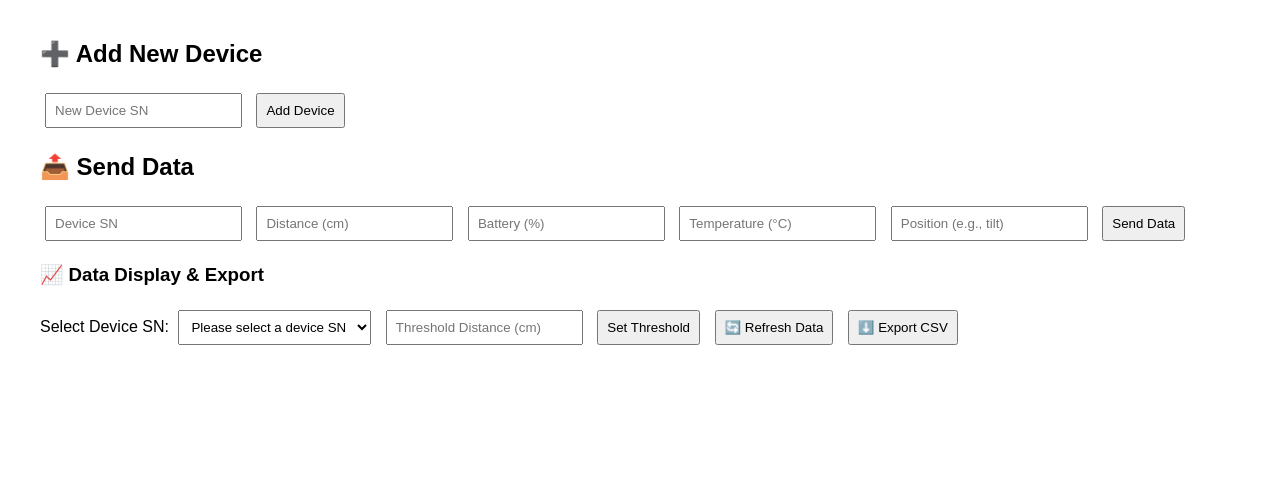
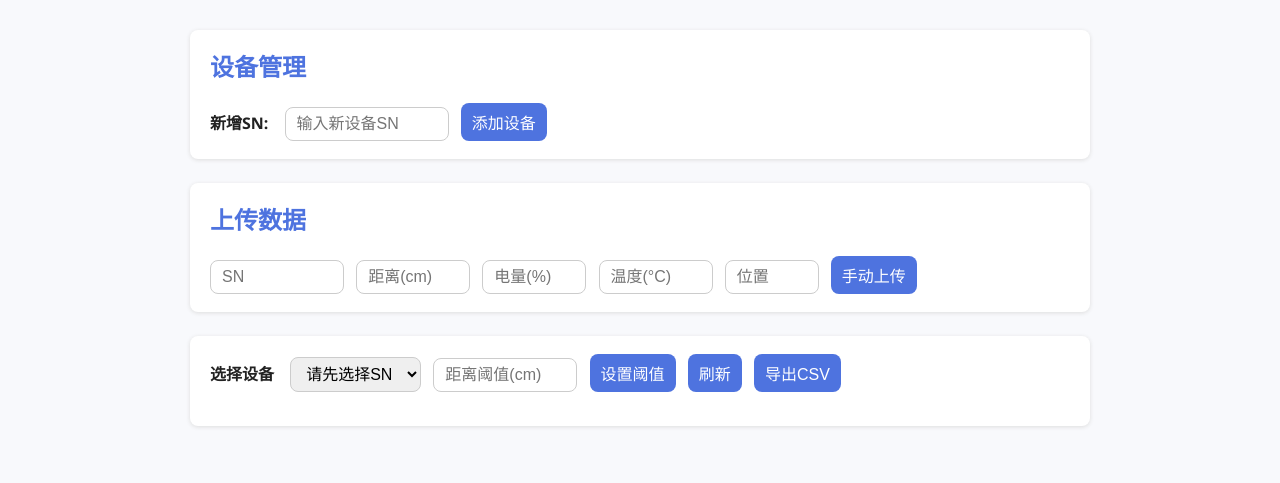
Before and after one commit to JASONCHEE99/bin-sensor-server, a website: page public/index.html in a window 1280 px wide. Drawn offline with Linux system fonts and the light colour scheme; no server answers.

Commit message:
Update index.html

```diff
--- a/public/index.html
+++ b/public/index.html
@@ -3,108 +3,145 @@
 <head>
   <meta charset="UTF-8" />
   <title>Bin Sensor Monitor</title>
+  <meta name="viewport" content="width=device-width,initial-scale=1">
   <style>
-    body { font-family: Arial, sans-serif; padding: 20px; max-width: 1200px; margin: auto; }
-    input, select, button { margin: 5px; padding: 8px; }
-    table { border-collapse: collapse; width: 100%; margin-top: 20px; }
-    th, td { border: 1px solid #ccc; padding: 8px; text-align: left; }
-    th { background-color: #f0f0f0; }
-    #alertMsg { color: red; font-weight: bold; margin-top: 10px; }
+    :root {
+      --main-color: #4e73df;
+      --danger-color: #e94c3c;
+      --gray: #f8f9fc;
+      --radius: 8px;
+    }
+    body {
+      font-family: 'Segoe UI', Arial, sans-serif;
+      padding: 30px;
+      max-width: 900px;
+      margin: auto;
+      background: var(--gray);
+      color: #222;
+    }
+    .section { background: #fff; padding: 18px 20px; border-radius: var(--radius); box-shadow: 0 1px 4px #ddd; margin-bottom: 24px;}
+    h2 { color: var(--main-color); font-size: 1.5em; margin-top: 0; }
+    label { font-weight: bold; margin-right: 12px; }
+    input, select, button {
+      padding: 7px 11px;
+      border: 1px solid #cccccc;
+      border-radius: var(--radius);
+      margin-right: 8px;
+      outline: none;
+      font-size: 1em;
+    }
+    button {
+      background: var(--main-color);
+      color: #fff;
+      border: none;
+      cursor: pointer;
+      transition: background .15s;
+    }
+    button:hover { background: #3452bf; }
+    .btn-danger { background: var(--danger-color);}
+    table {
+      width: 100%;
+      border-collapse: collapse;
+      margin-top: 10px;
+      font-size: 1em;
+      border-radius: var(--radius);
+      overflow: hidden;
+      background: #fff;
+    }
+    th, td {
+      padding: 8px 10px;
+      border-bottom: 1px solid #eee;
+    }
+    th { background: #f1f5fa; }
+    tr.danger-row { background: #ffe4e1;}
+    @media (max-width:700px) {
+      table, thead, tbody, th, td, tr { display: block; }
+      th, td { padding: 9px 6px;}
+      tr { margin-bottom:12px;}
+    }
+    #alertMsg {
+      display:none;
+      margin: 15px 0;
+      padding: 10px;
+      border-radius: var(--radius);
+      font-weight: 600;
+      text-align: center;
+      transition: all .2s;
+    }
+    .actions { margin-bottom: 16px;}
   </style>
 </head>
 <body>
-  <h2>➕ Add New Device</h2>
-  <input id="newSnInput" placeholder="New Device SN" />
-  <button onclick="addDevice()">Add Device</button>
+  <div class="section">
+    <h2>设备管理</h2>
+    <label for="newSnInput">新增SN:</label>
+    <input id="newSnInput" placeholder="输入新设备SN" style="width:140px"/>
+    <button onclick="addDevice()">添加设备</button>
+  </div>
 
-  <h2>📤 Send Data</h2>
-  <input id="snInput" placeholder="Device SN" />
-  <input id="distanceInput" placeholder="Distance (cm)" />
-  <input id="batteryInput" placeholder="Battery (%)" />
-  <input id="tempInput" placeholder="Temperature (°C)" />
-  <input id="positionInput" placeholder="Position (e.g., tilt)" />
-  <button onclick="sendData()">Send Data</button>
+  <div class="section">
+    <h2>上传数据</h2>
+    <input id="snInput" placeholder="SN" style="width:110px"/>
+    <input id="distanceInput" type="number" min="0" placeholder="距离(cm)" style="width:90px"/>
+    <input id="batteryInput" type="number" min="0" max="100" placeholder="电量(%)" style="width:80px"/>
+    <input id="tempInput" type="number" min="-40" max="85" placeholder="温度(°C)" style="width:90px"/>
+    <input id="positionInput" placeholder="位置" style="width:70px"/>
+    <button onclick="sendData()">手动上传</button>
+  </div>
 
-  <h3>📈 Data Display & Export</h3>
-  <label for="snSelect">Select Device SN:</label>
-  <select id="snSelect" onchange="fetchData()">
-    <option value="">Please select a device SN</option>
-  </select>
-
-  <input id="thresholdInput" placeholder="Threshold Distance (cm)" />
-  <button onclick="setThreshold()">Set Threshold</button>
-  <button onclick="fetchData()">🔄 Refresh Data</button>
-  <button onclick="exportCSV()">⬇️ Export CSV</button>
-  <div id="alertMsg"></div>
-
-  <div id="dataList"></div>
+  <div class="section">
+    <div class="actions">
+      <label for="snSelect">选择设备</label>
+      <select id="snSelect" onchange="fetchData()">
+        <option value="">请先选择SN</option>
+      </select>
+      <input id="thresholdInput" type="number" min="0" placeholder="距离阈值(cm)" style="width:120px"/>
+      <button onclick="setThreshold()">设置阈值</button>
+      <button onclick="fetchData()">刷新</button>
+      <button onclick="exportCSV()">导出CSV</button>
+    </div>
+    <div id="alertMsg"></div>
+    <div id="dataList"></div>
+  </div>
 
   <script>
     let threshold = null;
 
-    function formatSGT(datetimeStr) {
-      const date = new Date(datetimeStr);
-      return new Intl.DateTimeFormat('en-SG', {
-        year: 'numeric', month: '2-digit', day: '2-digit',
-        hour: '2-digit', minute: '2-digit', second: '2-digit',
-        hour12: false,
-        timeZone: 'Asia/Singapore'
-      }).format(date);
+    function formatSgt(dt) {
+      return new Date(dt).toLocaleString('zh-CN', { hour12: false, timeZone: 'Asia/Singapore' });
     }
 
     async function loadSnList() {
       const res = await fetch('/api/all-sns');
       const sns = await res.json();
       const select = document.getElementById('snSelect');
-      select.innerHTML = `<option value="">Please select a device SN</option>`;
+      select.innerHTML = `<option value="">请选择SN</option>`;
       sns.forEach(sn => {
-        const option = document.createElement('option');
-        option.value = sn;
-        option.textContent = sn;
-        select.appendChild(option);
+        const op = document.createElement('option'); op.value = sn; op.textContent = sn;
+        select.appendChild(op);
       });
     }
 
     async function fetchData() {
-      const selectedSn = document.getElementById('snSelect').value;
-      if (!selectedSn) {
-        document.getElementById('dataList').innerHTML = '<p>Please select a device SN first.</p>';
-        document.getElementById('alertMsg').textContent = '';
-        return;
-      }
-
-      const res = await fetch(`/api/latest?sn=${encodeURIComponent(selectedSn)}`);
+      const sn = document.getElementById('snSelect').value;
+      if (!sn) { document.getElementById('dataList').innerHTML = '<p>请选择设备</p>'; return;}
+      const res = await fetch(`/api/latest?sn=${encodeURIComponent(sn)}`);
       const data = await res.json();
-
-      if (!data.length) {
-        document.getElementById('dataList').innerHTML = '<p>No data available</p>';
-        document.getElementById('alertMsg').textContent = '';
-        return;
-      }
-
-      let html = `<table><thead><tr>
-        <th>SN</th><th>Distance (cm)</th><th>Battery (%)</th><th>Temperature (°C)</th><th>Position</th><th>Time</th>
-      </tr></thead><tbody>`;
-
-      let thresholdAlert = false;
-      data.forEach(entry => {
-        const danger = threshold !== null && entry.distance < threshold;
-        if (danger) thresholdAlert = true;
-        html += `<tr>
-          <td>${entry.sn}</td>
-          <td style="background:${danger ? '#ffcccc' : 'transparent'}">${entry.distance}</td>
-          <td>${entry.battery}</td>
-          <td>${entry.temperature}</td>
-          <td>${entry.position}</td>
-          <td>${formatSGT(entry.timestamp)}</td>
+      if (!data.length) { document.getElementById('dataList').innerHTML = '<p>无数据</p>'; return;}
+      let html = `<table><thead><tr><th>SN</th><th>距离</th><th>电量</th><th>温度</th><th>位置</th><th>时间</th></tr></thead><tbody>`;
+      data.forEach(r => {
+        const danger = threshold !== null && r.distance < threshold;
+        html += `<tr${danger?' class="danger-row"':''}>
+          <td>${r.sn}</td>
+          <td>${r.distance}</td>
+          <td>${r.battery}</td>
+          <td>${r.temperature}</td>
+          <td>${r.position}</td>
+          <td>${formatSgt(r.timestamp)}</td>
         </tr>`;
       });
       html += '</tbody></table>';
-
       document.getElementById('dataList').innerHTML = html;
-      document.getElementById('alertMsg').textContent = thresholdAlert
-        ? `⚠️ Some distances are below the threshold of ${threshold} cm!`
-        : '';
     }
 
     async function sendData() {
@@ -112,69 +149,4 @@
       const distance = parseFloat(document.getElementById('distanceInput').value);
       const battery = parseInt(document.getElementById('batteryInput').value);
       const temperature = parseFloat(document.getElementById('tempInput').value);
-      const position = document.getElementById('positionInput').value.trim();
-
-      if (!sn || isNaN(distance) || isNaN(battery) || isNaN(temperature) || !position) {
-        alert("Please enter valid values for all fields.");
-        return;
-      }
-
-      const payload = {
-        sn,
-        data: [{ distance, battery, temperature, position }]
-      };
-
-      const res = await fetch('/api/data', {
-        method: 'POST',
-        headers: { 'Content-Type': 'application/json' },
-        body: JSON.stringify(payload)
-      });
-
-      const text = await res.text();
-      alert(text);
-
-      const selectedSn = document.getElementById('snSelect').value;
-      if (selectedSn === sn) {
-        fetchData();
-      }
-    }
-
-    async function addDevice() {
-      const newSn = document.getElementById('newSnInput').value.trim();
-      if (!newSn) {
-        alert("Please enter a valid device SN.");
-        return;
-      }
-
-      const res = await fetch('/api/add-sn', {
-        method: 'POST',
-        headers: { 'Content-Type': 'application/json' },
-        body: JSON.stringify({ sn: newSn })
-      });
-
-      const text = await res.text();
-      alert(text);
-      loadSnList();
-    }
-
-    function setThreshold() {
-      const val = parseFloat(document.getElementById('thresholdInput').value);
-      if (isNaN(val) || val <= 0) {
-        alert("Please enter a valid threshold distance.");
-        return;
-      }
-      threshold = val;
-      fetchData();
-    }
-
-    function exportCSV() {
-      window.location.href = "/api/export-csv";
-    }
-
-    window.onload = () => {
-      loadSnList();
-      setInterval(fetchData, 10000);
-    };
-  </script>
-</body>
-</html>
+      const position = document.getElementById('positionInput
```
